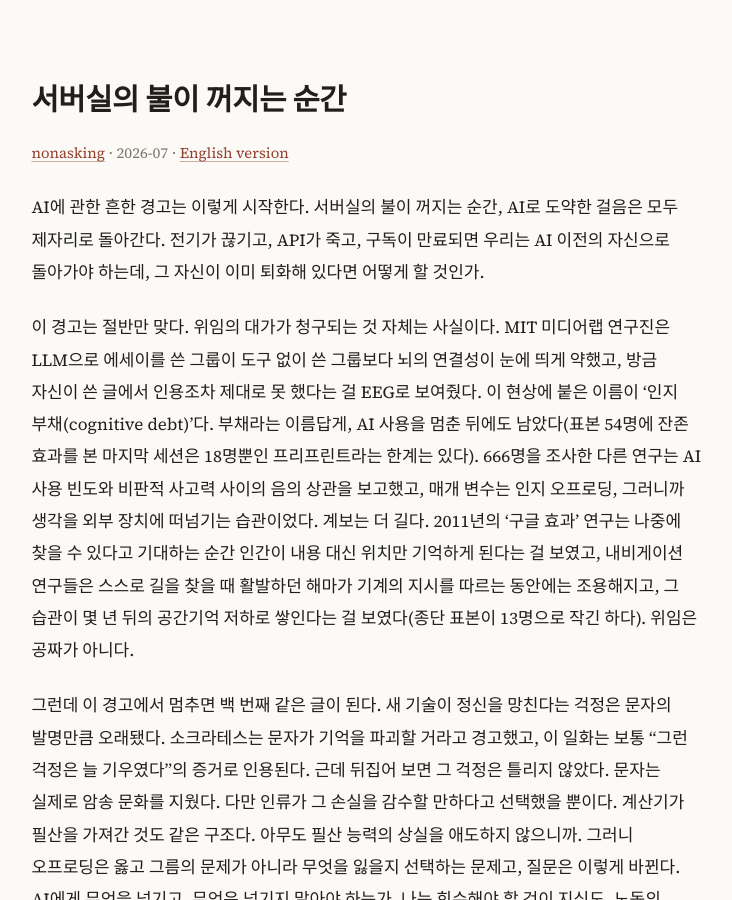
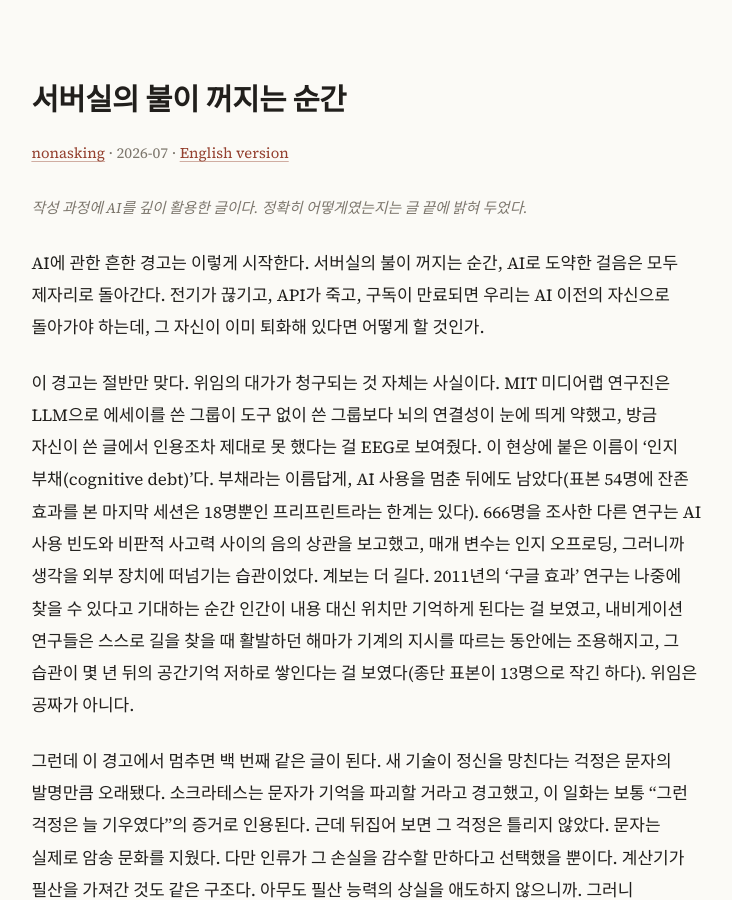
Before and after one commit to nonasking/essays, a Jekyll site: the page built from server-room/index.md, in a window 1280 px wide and 900 px high. Shown: the whole window, without its empty margins (271-1003 px from the left). Built offline with Jekyll 4.4.1, drawn with Linux system fonts in a browser that asks for light colours.

Commit message:
Add upfront AI-use notice pointing to colophon (reader feedback)
Co-Authored-By: Claude Fable 5 <noreply@anthropic.com>
Claude-Session: https://claude.ai/code/session_01BJdtbA5Tt9xUHreSd5NWp6

```diff
--- a/server-room/index.md
+++ b/server-room/index.md
@@ -8,6 +8,8 @@ description: AI 방법론에 대하여 — 위임하지 말고, 답에 도달하
 # 서버실의 불이 꺼지는 순간
 
 <small>[nonasking](https://github.com/nonasking) · 2026-07 · [English version](./en/)</small>
+
+<small>*작성 과정에 AI를 깊이 활용한 글이다. 정확히 어떻게였는지는 글 끝에 밝혀 두었다.*</small>
 
 AI에 관한 흔한 경고는 이렇게 시작한다. 서버실의 불이 꺼지는 순간, AI로 도약한 걸음은 모두 제자리로 돌아간다. 전기가 끊기고, API가 죽고, 구독이 만료되면 우리는 AI 이전의 자신으로 돌아가야 하는데, 그 자신이 이미 퇴화해 있다면 어떻게 할 것인가.
 
```
Also changed, not shown: server-room/en.md (+2 -0 lines).
